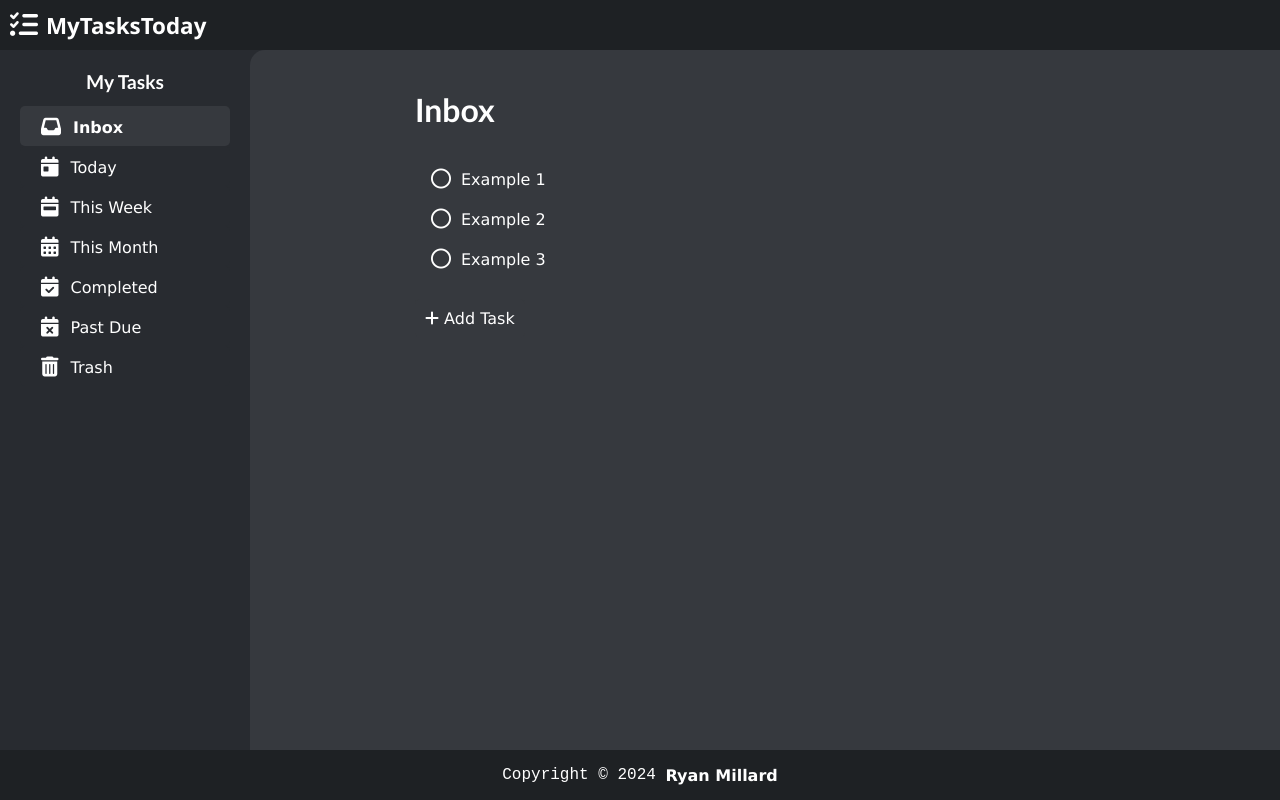
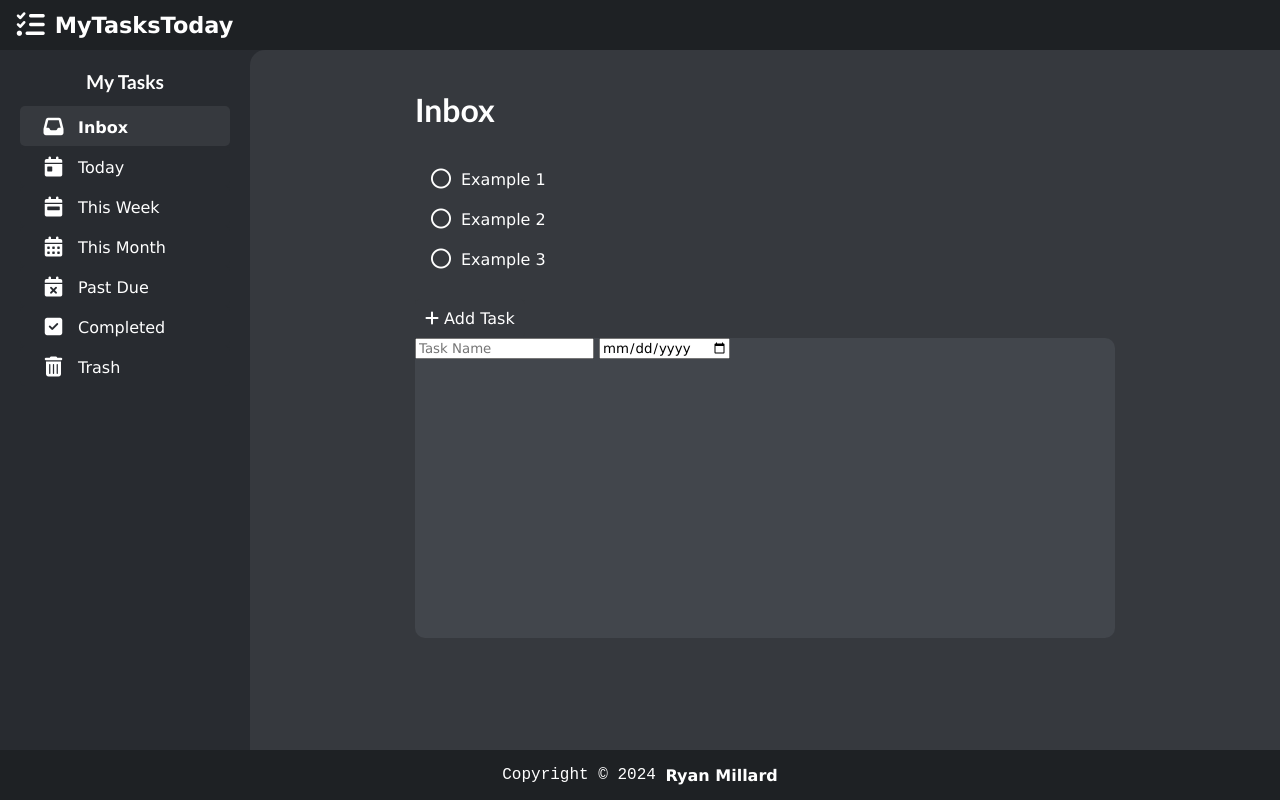
Before and after one commit to ryanmillard/todo-list, a website built with webpack: page src/index.html in a window 1280 px wide. Built offline with nearby package versions, Linux system fonts and the light colour scheme.

Commit message:
Change complete icon to avoid association with calendar

```diff
--- a/src/index.html
+++ b/src/index.html
@@ -6,19 +6,23 @@
         <link rel="icon" type="image/x-icon" href="./favicon.ico"/>
     </head>
     <body>
-        <header><i class="fa-lg fa-solid fa-list-check" style="margin: 0px 8px 0px 10px;"></i>MyTasksToday</header>
+        <header>
+            <div class="header-logo">
+                <i class="fa-lg fa-solid fa-list-check" style="margin-right: 10px;"></i>MyTasksToday
+            </div>
+        </header>
         <main>
             <div id="sidebar">
                 <nav>
                     <div class="side-category">
                         <span class="side-header">My Tasks</span>
-                        <button id="inbox-btn" class="btn-side btn-side-selected"><i class="fa-lg fa-solid fa-inbox btn-side-icon"></i>Inbox</button>
-                        <button id="today-btn" class="btn-side"><i class="fa-lg fa-solid fa-calendar-day btn-side-icon"></i>Today</button>
-                        <button id="week-btn" class="btn-side"><i class="fa-lg fa-solid fa-calendar-week btn-side-icon"></i>This Week</button>
-                        <button id="month-btn" class="btn-side"><i class="fa-lg fa-solid fa-calendar-days btn-side-icon"></i>This Month</button>
-                        <button id="completed-btn" class="btn-side"><i class="fa-lg fa-solid fa-calendar-check btn-side-icon"></i>Completed</button>
-                        <button id="past-due-btn" class="btn-side"><i class="fa-lg fa-solid fa-calendar-xmark btn-side-icon"></i>Past Due</button>
-                        <button id="trash-btn" class="btn-side"><i class="fa-lg fa-solid fa-trash-can btn-side-icon"></i>Trash</button>
+                        <button id="inbox-btn" class="btn-side btn-side-selected"><i class="fa-lg fa-fw fa-solid fa-inbox btn-side-icon"></i>Inbox</button>
+                        <button id="today-btn" class="btn-side"><i class="fa-lg fa-fw fa-solid fa-calendar-day btn-side-icon"></i>Today</button>
+                        <button id="week-btn" class="btn-side"><i class="fa-lg fa-fw fa-solid fa-calendar-week btn-side-icon"></i>This Week</button>
+                        <button id="month-btn" class="btn-side"><i class="fa-lg fa-fw fa-solid fa-calendar-days btn-side-icon"></i>This Month</button>
+                        <button id="past-due-btn" class="btn-side"><i class="fa-lg fa-fw fa-solid fa-calendar-xmark btn-side-icon"></i>Past Due</button>
+                        <button id="completed-btn" class="btn-side"><i class="fa-lg fa-fw fa-solid fa-square-check btn-side-icon"></i>Completed</button>
+                        <button id="trash-btn" class="btn-side"><i class="fa-lg fa-fw fa-solid fa-trash-can btn-side-icon"></i>Trash</button>
                     </div>
                 </nav>
             </div>
@@ -32,6 +36,10 @@
                         </button> -->
                     </div>
                     <button id="btn-add-task"><i class="fa-solid fa-plus"></i> Add Task</button>
+                    <div class="add-task-prompt">
+                        <input type="text" placeholder="Task Name"/>
+                        <input type="date"/>
+                    </div>
                 </div>
             </div>
         </main>
--- a/src/style.scss
+++ b/src/style.scss
@@ -8,6 +8,7 @@ $blue: #72abda;
 
 $header-height: 50px;
 $footer-height: 50px;
+$sidebar-width: 250px;
 
 * {
     font-family: Verdana, Geneva, Tahoma, sans-serif;
@@ -29,6 +30,13 @@ header {
     font-size: 1.4rem;
     font-family: 'Segoe UI', Tahoma, Geneva, Verdana, sans-serif;
     font-weight: bold;
+}
+
+.header-logo {
+    display: flex;
+    align-items: center;
+    justify-content: center;
+    width: $sidebar-width;
 }
 
 main {
@@ -131,7 +139,7 @@ main {
 
 #sidebar {
     background-color: $dark-3;
-    width: 250px;
+    width: $sidebar-width;
     height: calc(100vh - #{$header-height} - #{$footer-height});
     overflow: hidden;
     color: white;
@@ -180,6 +188,14 @@ main {
     margin: 10px 12px 10px 15px;
 }
 
+.add-task-prompt {
+    /* style="width: 100%; height: 300px; background-color: aliceblue;" */
+    width: 100%;
+    height: 300px;
+    border-radius: 10px;
+    background-color: lighten($dark-2, 5%);
+}
+
 footer {
     height: $footer-height;
     background-color: $dark-4;
```
